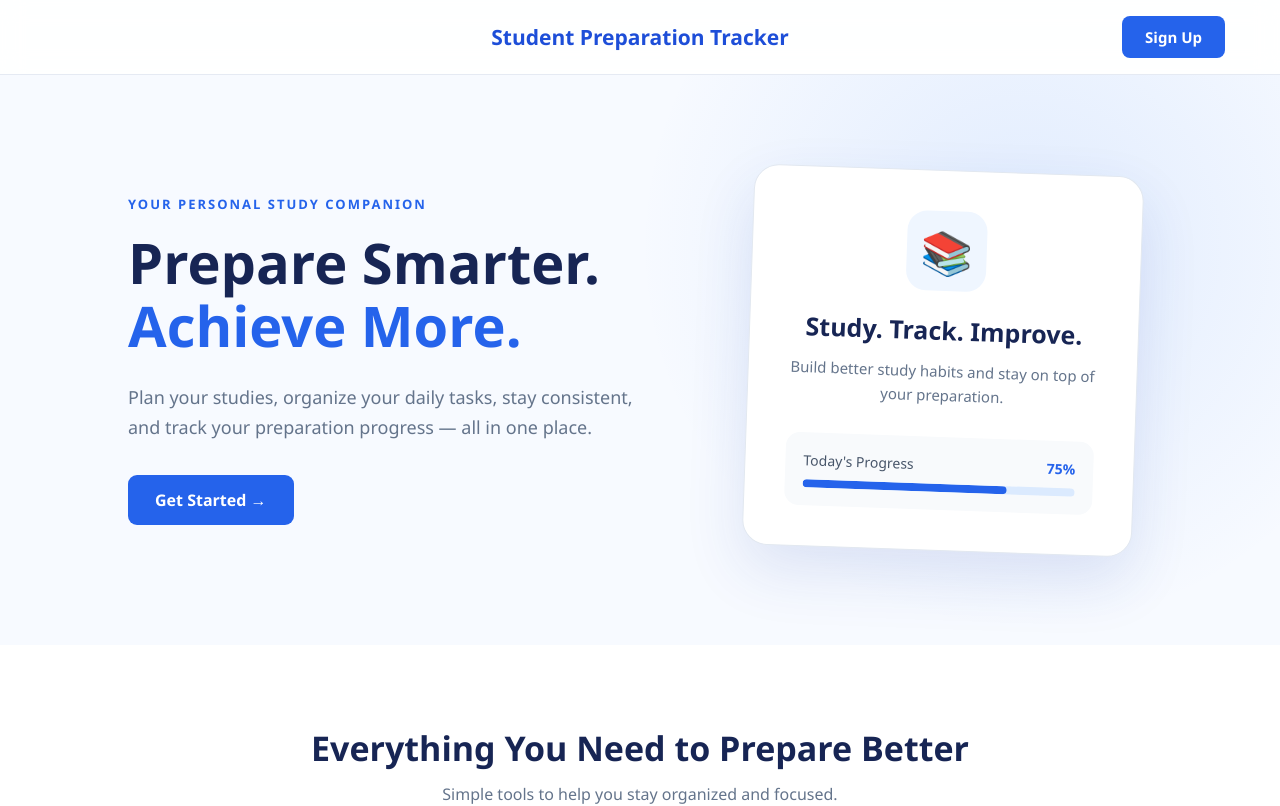
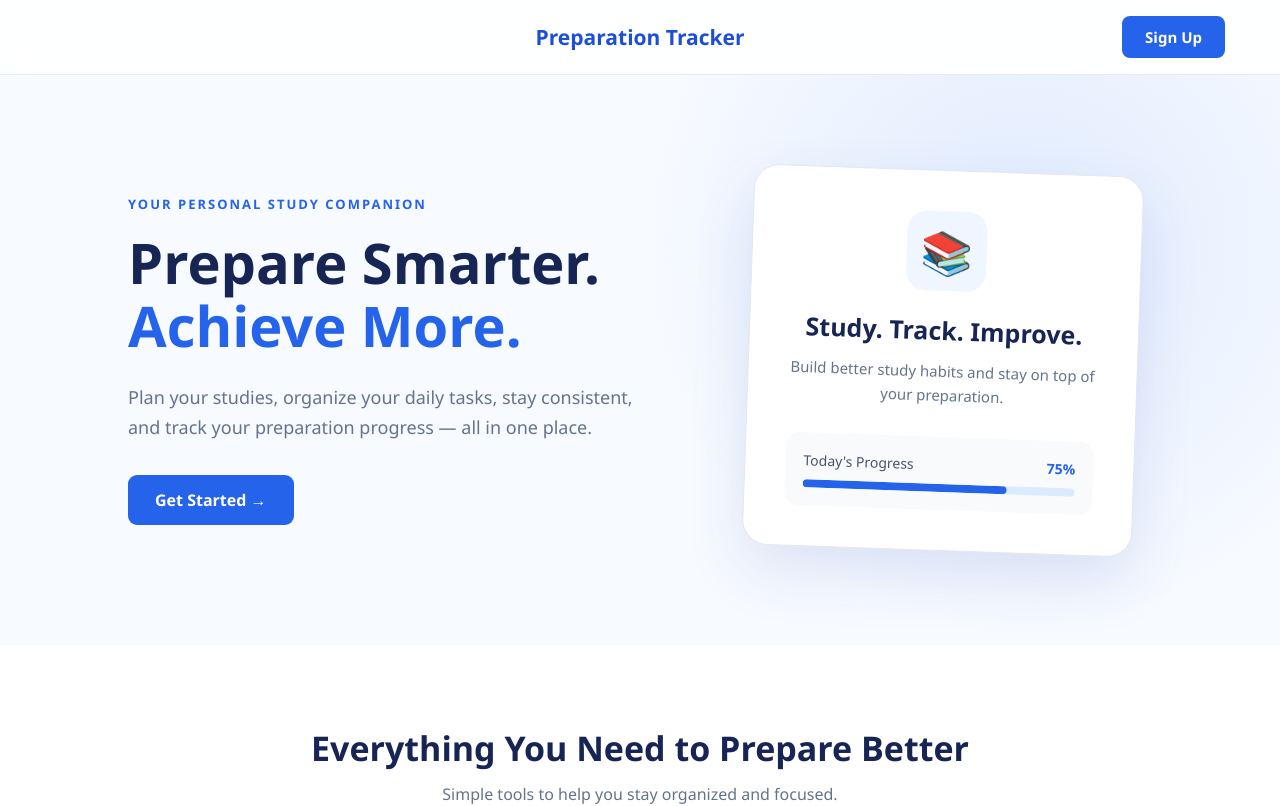
Before and after one commit to pravallikayeturu/student-preparation-tracker, a React (Vite) app: page / in a window 1280 px wide. Shown: the top 806 px of the page. Built offline with nearby package versions, Linux system fonts and the light colour scheme.

Commit message:
commited

```diff
--- a/src/pages/Welcome/Welcome.jsx
+++ b/src/pages/Welcome/Welcome.jsx
@@ -12,7 +12,7 @@ function Welcome() {
         <div className="nav-left"></div>
 
         <div className="logo">
-          Student Preparation Tracker
+          Preparation Tracker
         </div>
 
         <div className="nav-right">
```
Also changed, not shown: public/vercel.json (deleted).
